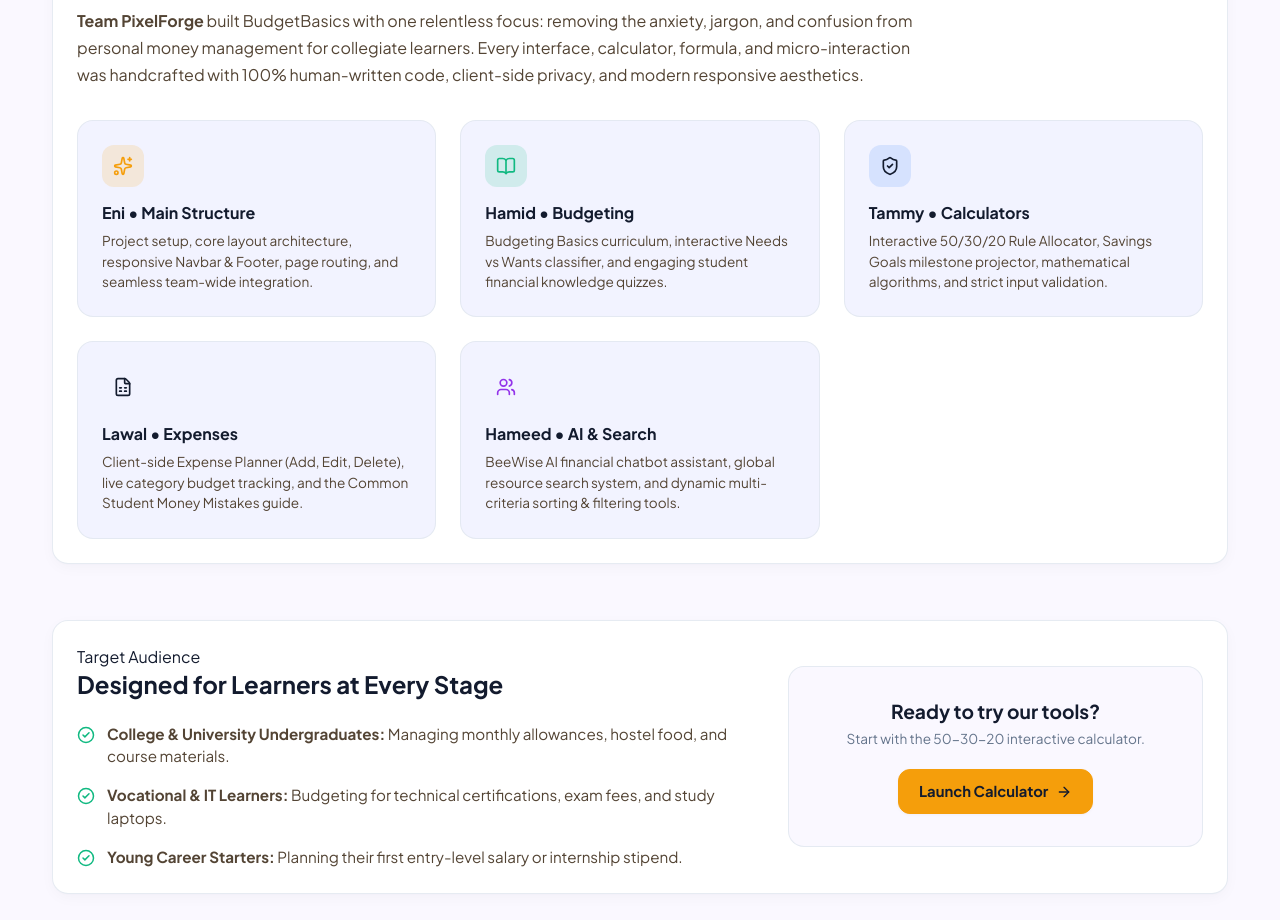
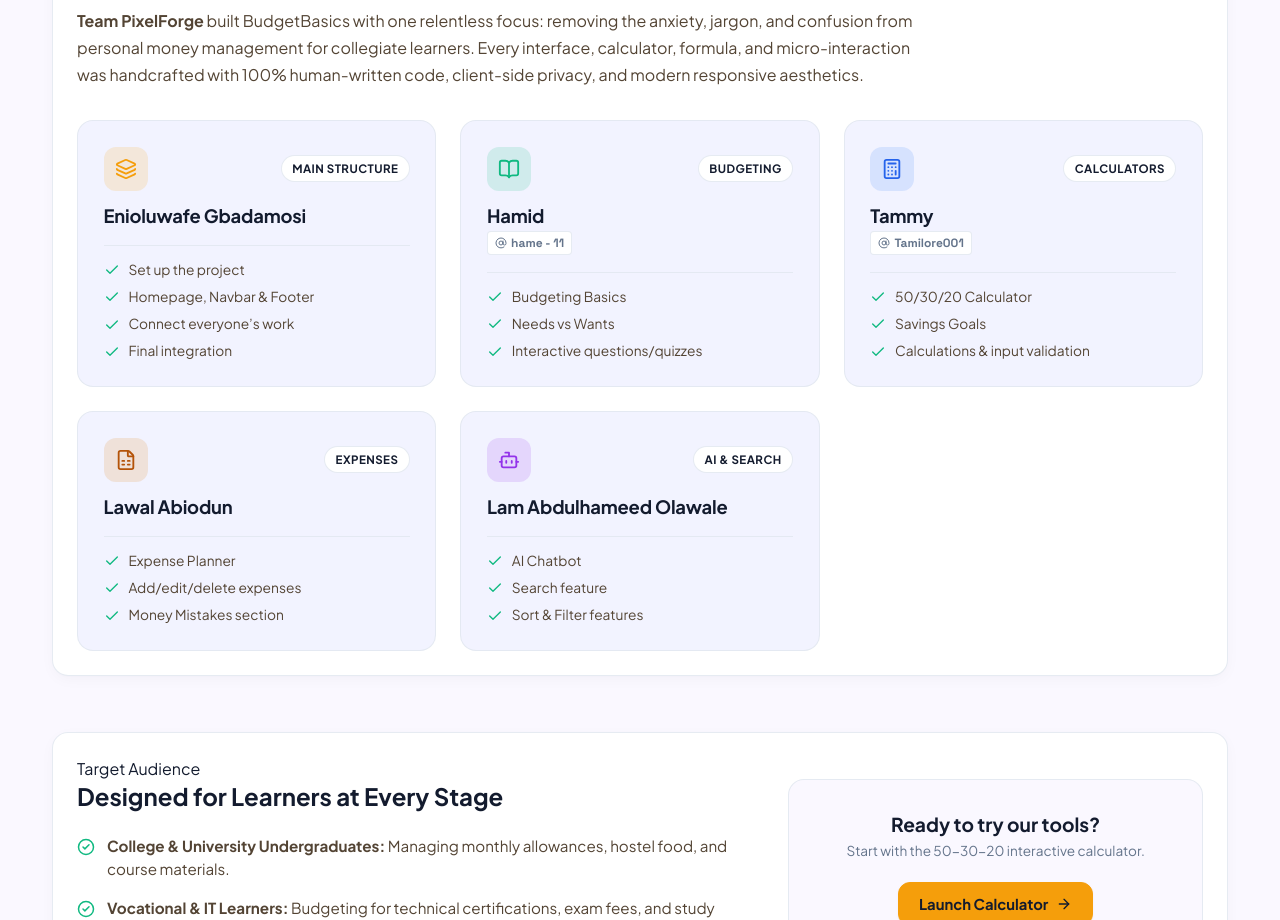
Before and after one commit to The-prime-chill1/budget-basics, a React (Vite) app: page /about in a window 1280 px wide. Shown: the part 1260-2180 px from the top of the page. Built offline with nearby package versions, Linux system fonts and the light colour scheme; no server answers.

Commit message:
feat(about): update project work division with team members and tasks

```diff
--- a/src/pages/About.css
+++ b/src/pages/About.css
@@ -226,7 +226,7 @@
 
 .pixelforge-roles-grid {
   display: grid;
-  grid-template-columns: repeat(3, 1fr);
+  grid-template-columns: repeat(auto-fit, minmax(320px, 1fr));
   gap: 1.5rem;
 }
 
@@ -244,39 +244,108 @@
 }
 
 .role-card {
-  padding: 1.5rem;
+  padding: 1.6rem;
   background-color: var(--surface-low);
   border: 1px solid var(--border-subtle);
   border-radius: var(--radius-lg);
   display: flex;
   flex-direction: column;
-  gap: 0.5rem;
+  gap: 0.85rem;
+  transition: transform 0.2s ease, box-shadow 0.2s ease, border-color 0.2s ease;
+}
+
+.role-card:hover {
+  transform: translateY(-3px);
+  border-color: var(--primary-gold);
+  box-shadow: 0 8px 20px -4px rgba(15, 23, 42, 0.08);
+}
+
+.role-card-top {
+  display: flex;
+  align-items: center;
+  justify-content: space-between;
+  gap: 0.75rem;
 }
 
 .role-icon-box {
-  width: 42px;
-  height: 42px;
+  width: 44px;
+  height: 44px;
   border-radius: var(--radius-md);
   display: flex;
   align-items: center;
   justify-content: center;
-  margin-bottom: 0.5rem;
+  flex-shrink: 0;
 }
 
-.bg-gold-tint { background-color: rgba(245, 158, 11, 0.15); }
-.bg-emerald-tint { background-color: rgba(16, 185, 129, 0.15); }
-.bg-blue-tint { background-color: rgba(59, 130, 246, 0.15); }
+.bg-gold-tint { background-color: rgba(245, 158, 11, 0.15); color: #d97706; }
+.bg-emerald-tint { background-color: rgba(16, 185, 129, 0.15); color: #059669; }
+.bg-blue-tint { background-color: rgba(59, 130, 246, 0.15); color: #2563eb; }
+.bg-amber-tint { background-color: rgba(217, 119, 6, 0.15); color: #b45309; }
+.bg-purple-tint { background-color: rgba(147, 51, 234, 0.15); color: #7c3aed; }
 
-.role-title {
-  font-size: 1rem;
+.role-badge {
+  font-size: 0.72rem;
   font-weight: 700;
+  text-transform: uppercase;
+  letter-spacing: 0.04em;
+  padding: 0.25rem 0.65rem;
+  border-radius: var(--radius-full);
+  background-color: var(--surface-card);
+  border: 1px solid var(--border-subtle);
   color: var(--text-primary);
+}
+
+.role-header-info {
+  display: flex;
+  flex-direction: column;
+  gap: 0.25rem;
+}
+
+.role-member-name {
+  font-size: 1.15rem;
+  font-weight: 800;
+  color: var(--text-primary);
+  letter-spacing: -0.01em;
   margin: 0;
 }
 
-.role-desc {
-  font-size: 0.85rem;
+.role-handle-tag {
+  display: inline-flex;
+  align-items: center;
+  gap: 0.25rem;
+  font-family: var(--font-mono);
+  font-size: 0.75rem;
+  font-weight: 600;
+  color: var(--text-muted);
+  background-color: var(--surface-card);
+  padding: 0.1rem 0.45rem;
+  border-radius: var(--radius-sm);
+  border: 1px solid var(--border-subtle);
+  width: fit-content;
+}
+
+.role-tasks-list {
+  list-style: none;
+  padding: 0;
+  margin: 0.25rem 0 0 0;
+  display: flex;
+  flex-direction: column;
+  gap: 0.5rem;
+  border-top: 1px solid var(--border-subtle);
+  padding-top: 0.85rem;
+}
+
+.role-task-item {
+  display: flex;
+  align-items: flex-start;
+  gap: 0.55rem;
+  font-size: 0.86rem;
   color: var(--text-secondary);
-  line-height: 1.5;
-  margin: 0;
+  line-height: 1.4;
 }
+
+.role-task-check {
+  margin-top: 0.15rem;
+  color: var(--secondary-emerald);
+  flex-shrink: 0;
+}
--- a/src/pages/About.jsx
+++ b/src/pages/About.jsx
@@ -10,7 +10,12 @@ import {
   HeartHandshake,
   CheckCircle2,
   ArrowRight,
-  FileSpreadsheet
+  FileSpreadsheet,
+  Layers,
+  Calculator,
+  Bot,
+  Check,
+  AtSign
 } from 'lucide-react';
 import SectionHeading from '../components/SectionHeading';
 import './About.css';
@@ -128,54 +133,151 @@ export default function About() {
             </p>
 
             <div className="pixelforge-roles-grid">
+              {/* 1. Enioluwafe Gbadamosi */}
               <div className="role-card">
-                <div className="role-icon-box bg-gold-tint">
-                  <Sparkles size={20} className="text-gold" />
+                <div className="role-card-top">
+                  <div className="role-icon-box bg-gold-tint">
+                    <Layers size={22} className="text-gold" />
+                  </div>
+                  <span className="role-badge">Main Structure</span>
                 </div>
-                <h4 className="role-title">Eni &bull; Main Structure</h4>
-                <p className="role-desc">
-                  Project setup, core layout architecture, responsive Navbar &amp; Footer, page routing, and seamless team-wide integration.
-                </p>
+                <div className="role-header-info">
+                  <h4 className="role-member-name">Enioluwafe Gbadamosi</h4>
+                </div>
+                <ul className="role-tasks-list">
+                  <li className="role-task-item">
+                    <Check size={16} className="role-task-check" />
+                    <span>Set up the project</span>
+                  </li>
+                  <li className="role-task-item">
+                    <Check size={16} className="role-task-check" />
+                    <span>Homepage, Navbar &amp; Footer</span>
+                  </li>
+                  <li className="role-task-item">
+                    <Check size={16} className="role-task-check" />
+                    <span>Connect everyone’s work</span>
+                  </li>
+                  <li className="role-task-item">
+                    <Check size={16} className="role-task-check" />
+                    <span>Final integration</span>
+                  </li>
+                </ul>
               </div>
 
+              {/* 2. Hamid */}
               <div className="role-card">
-                <div className="role-icon-box bg-emerald-tint">
-                  <BookOpen size={20} className="text-emerald" />
+                <div className="role-card-top">
+                  <div className="role-icon-box bg-emerald-tint">
+                    <BookOpen size={22} className="text-emerald" />
+                  </div>
+                  <span className="role-badge">Budgeting</span>
                 </div>
-                <h4 className="role-title">Hamid &bull; Budgeting</h4>
-                <p className="role-desc">
-                  Budgeting Basics curriculum, interactive Needs vs Wants classifier, and engaging student financial knowledge quizzes.
-                </p>
+                <div className="role-header-info">
+                  <h4 className="role-member-name">Hamid</h4>
+                  <span className="role-handle-tag">
+                    <AtSign size={12} />
+                    <span>hame - 11</span>
+                  </span>
+                </div>
+                <ul className="role-tasks-list">
+                  <li className="role-task-item">
+                    <Check size={16} className="role-task-check" />
+                    <span>Budgeting Basics</span>
+                  </li>
+                  <li className="role-task-item">
+                    <Check size={16} className="role-task-check" />
+                    <span>Needs vs Wants</span>
+                  </li>
+                  <li className="role-task-item">
+                    <Check size={16} className="role-task-check" />
+                    <span>Interactive questions/quizzes</span>
+                  </li>
+                </ul>
               </div>
 
+              {/* 3. Tammy */}
               <div className="role-card">
-                <div className="role-icon-box bg-blue-tint">
-                  <ShieldCheck size={20} className="text-blue" />
+                <div className="role-card-top">
+                  <div className="role-icon-box bg-blue-tint">
+                    <Calculator size={22} className="text-blue" />
+                  </div>
+                  <span className="role-badge">Calculators</span>
                 </div>
-                <h4 className="role-title">Tammy &bull; Calculators</h4>
-                <p className="role-desc">
-                  Interactive 50/30/20 Rule Allocator, Savings Goals milestone projector, mathematical algorithms, and strict input validation.
-                </p>
+                <div className="role-header-info">
+                  <h4 className="role-member-name">Tammy</h4>
+                  <span className="role-handle-tag">
+                    <AtSign size={12} />
+                    <span>Tamilore001</span>
+                  </span>
+                </div>
+                <ul className="role-tasks-list">
+                  <li className="role-task-item">
+                    <Check size={16} className="role-task-check" />
+                    <span>50/30/20 Calculator</span>
+                  </li>
+                  <li className="role-task-item">
+                    <Check size={16} className="role-task-check" />
+                    <span>Savings Goals</span>
+                  </li>
+                  <li className="role-task-item">
+                    <Check size={16} className="role-task-check" />
+                    <span>Calculations &amp; input validation</span>
+                  </li>
+                </ul>
               </div>
 
+              {/* 4. Lawal Abiodun */}
               <div className="role-card">
-                <div className="role-icon-box bg-amber-tint">
-                  <FileSpreadsheet size={20} className="text-amber" />
+                <div className="role-card-top">
+                  <div className="role-icon-box bg-amber-tint">
+                    <FileSpreadsheet size={22} className="text-amber" />
+                  </div>
+                  <span className="role-badge">Expenses</span>
                 </div>
-                <h4 className="role-title">Lawal &bull; Expenses</h4>
-                <p className="role-desc">
-                  Client-side Expense Planner (Add, Edit, Delete), live category budget tracking, and the Common Student Money Mistakes guide.
-                </p>
+                <div className="role-header-info">
+                  <h4 className="role-member-name">Lawal Abiodun</h4>
+                </div>
+                <ul className="role-tasks-list">
+                  <li className="role-task-item">
+                    <Check size={16} className="role-task-check" />
+                    <span>Expense Planner</span>
+                  </li>
+                  <li className="role-task-item">
+                    <Check size={16} className="role-task-check" />
+                    <span>Add/edit/delete expenses</span>
+                  </li>
+                  <li className="role-task-item">
+                    <Check size={16} className="role-task-check" />
+                    <span>Money Mistakes section</span>
+                  </li>
+                </ul>
               </div>
 
+              {/* 5. Lam Abdulhameed Olawale */}
               <div className="role-card">
-                <div className="role-icon-box bg-purple-tint">
-                  <Users size={20} className="text-purple" />
+                <div className="role-card-top">
+                  <div className="role-icon-box bg-purple-tint">
+                    <Bot size={22} className="text-purple" />
+                  </div>
+                  <span className="role-badge">AI &amp; Search</span>
                 </div>
-                <h4 className="role-title">Hameed &bull; AI &amp; Search</h4>
-                <p className="role-desc">
-                  BeeWise AI financial chatbot assistant, global resource search system, and dynamic multi-criteria sorting &amp; filtering tools.
-                </p>
+                <div className="role-header-info">
+                  <h4 className="role-member-name">Lam Abdulhameed Olawale</h4>
+                </div>
+                <ul className="role-tasks-list">
+                  <li className="role-task-item">
+                    <Check size={16} className="role-task-check" />
+                    <span>AI Chatbot</span>
+                  </li>
+                  <li className="role-task-item">
+                    <Check size={16} className="role-task-check" />
+                    <span>Search feature</span>
+                  </li>
+                  <li className="role-task-item">
+                    <Check size={16} className="role-task-check" />
+                    <span>Sort &amp; Filter features</span>
+                  </li>
+                </ul>
               </div>
             </div>
           </div>
```
